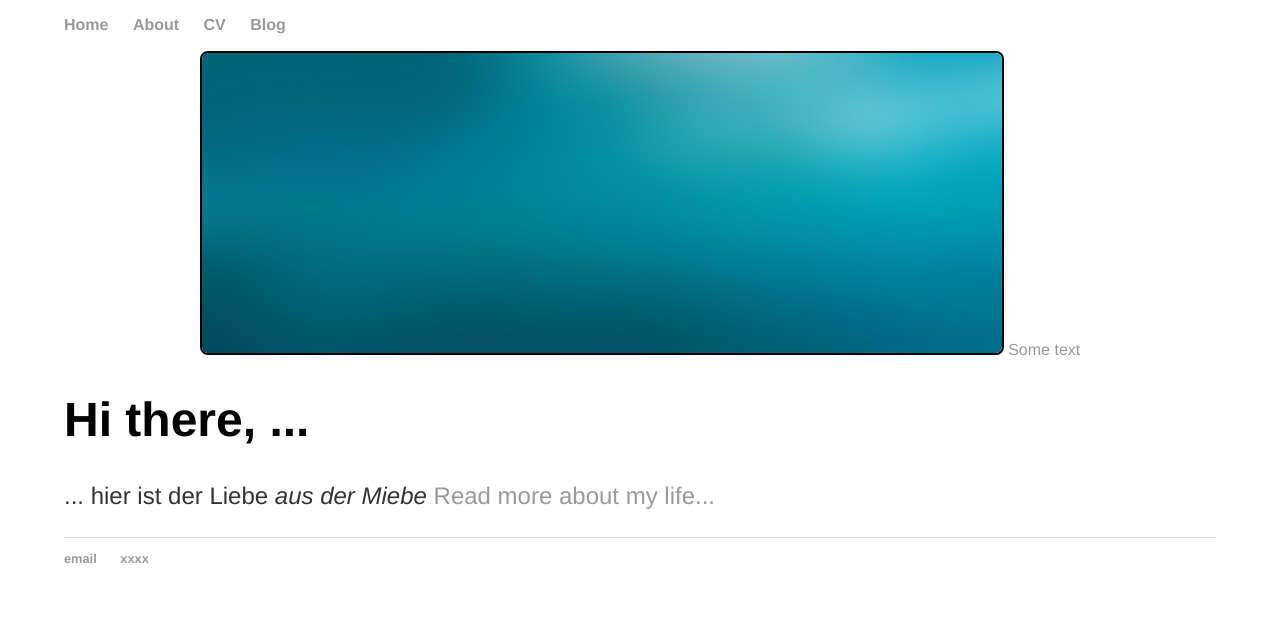
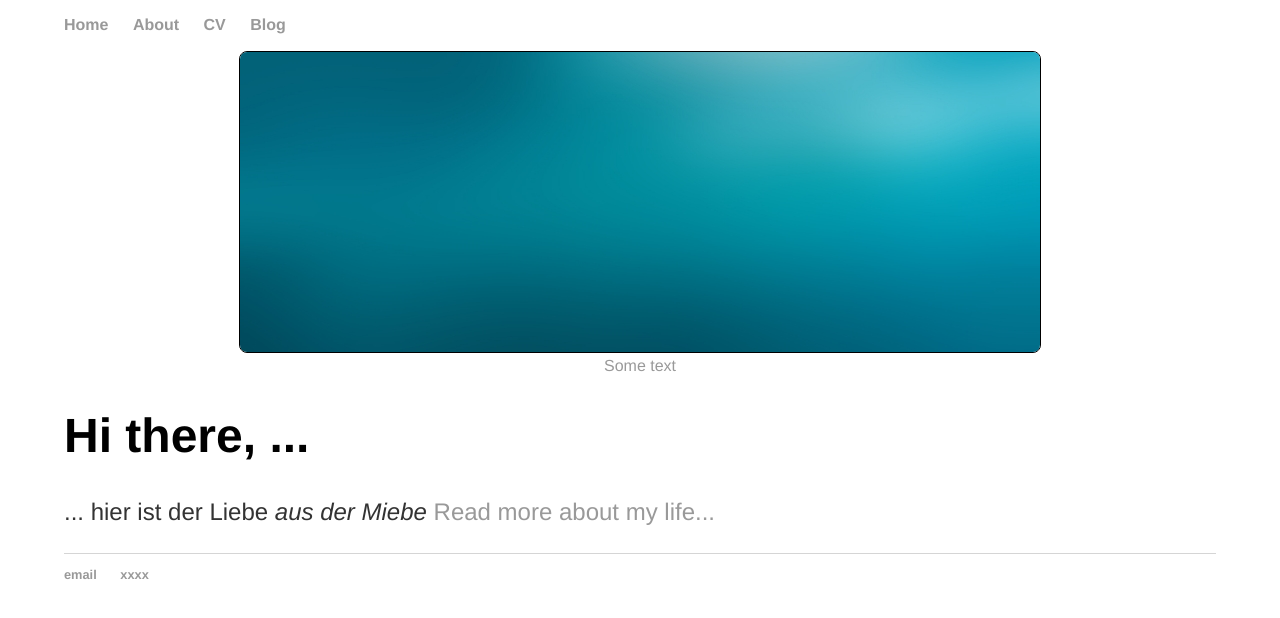
Before and after one commit to gebirgsbernd/gebirgsbernd.github.io, a Jekyll site: the page built from index.html, in a window 1280 px wide. Shown: the top 618 px of the page. Built offline with Jekyll 4.4.1, drawn with Linux system fonts in a browser that asks for light colours.

Commit message:
Update index.html

```diff
--- a/index.html
+++ b/index.html
@@ -12,7 +12,7 @@ title: Berno Bexreuther
 		max-width:100%;
 		height:auto;
 		border-radius: 8px;
-  		border: 2px solid #000000;
+  		border: 1px solid #000000;
 	}
 	a.fill-div {
 		display: block;
@@ -25,7 +25,9 @@ title: Berno Bexreuther
 <a href="/about" class="fill-div">
 	<div class = "gfg">
 	<img src="{{ site.url }}{{ site.baseurl }}/assets/bg1.jpg" />
-	Some text</a>
+	<br>
+	Some text
+	</a>
 	</div>
 </a>
 
```
